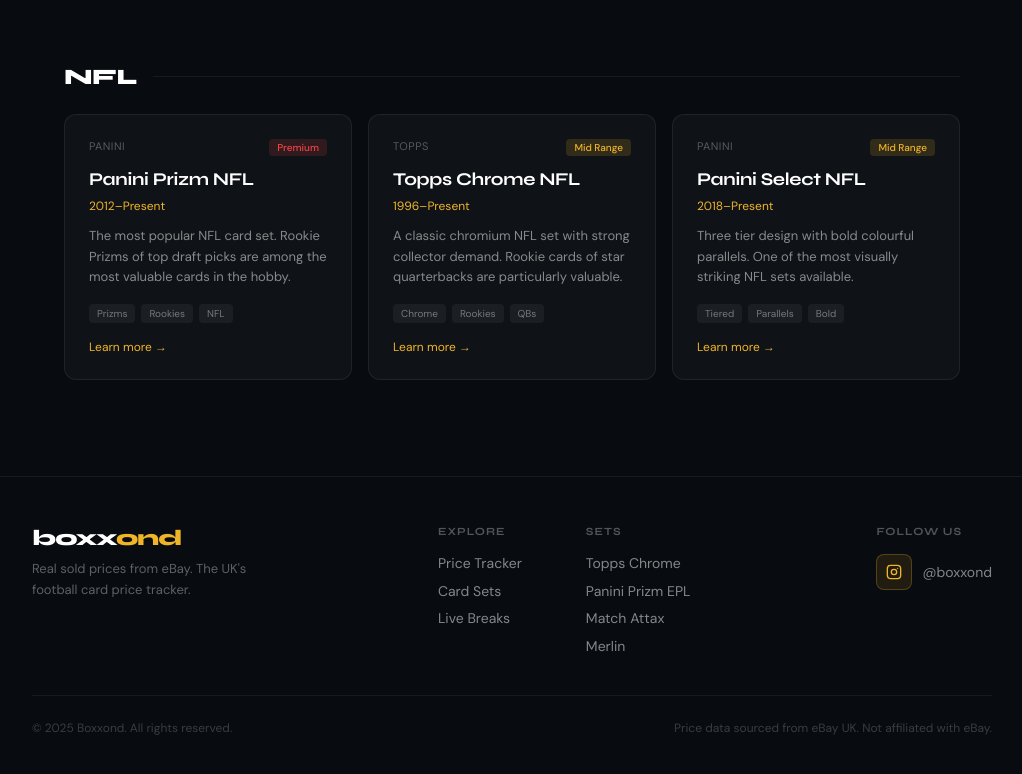
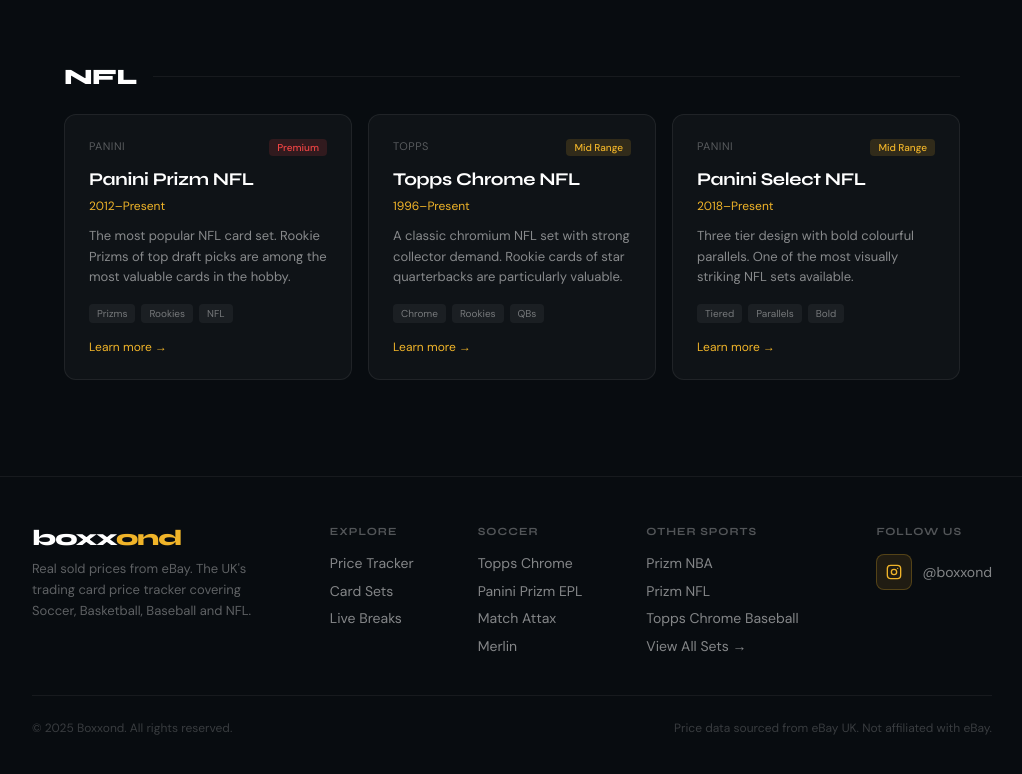
Before and after one commit to BoxxondMike/Boxxond, a Next.js app: page /sets in a window 1280 px wide. Shown: the part 1767-2541 px from the top of the page, without its empty margins (128-1150 px from the left). Built offline with nearby package versions, Linux system fonts and the light colour scheme.

Commit message:
update footer with all sports

```diff
--- a/app/layout.tsx
+++ b/app/layout.tsx
@@ -59,7 +59,7 @@ export default function RootLayout({
                   boxx<span style={{ color: "#f0b429" }}>ond</span>
                 </div>
                 <div style={{ fontSize: "13px", color: "rgba(255,255,255,0.35)", maxWidth: "220px", lineHeight: 1.6 }}>
-                  Real sold prices from eBay. The UK's football card price tracker.
+                  Real sold prices from eBay. The UK's trading card price tracker covering Soccer, Basketball, Baseball and NFL.
                 </div>
               </div>
 
@@ -74,12 +74,22 @@ export default function RootLayout({
                 </div>
 
                 <div>
-                  <div style={{ fontSize: "11px", color: "rgba(255,255,255,0.3)", textTransform: "uppercase", letterSpacing: "1px", marginBottom: "1rem", fontFamily: "var(--font-syne)", fontWeight: 700 }}>Sets</div>
+  <div style={{ fontSize: "11px", color: "rgba(255,255,255,0.3)", textTransform: "uppercase", letterSpacing: "1px", marginBottom: "1rem", fontFamily: "var(--font-syne)", fontWeight: 700 }}>Soccer</div>
   <div style={{ display: "flex", flexDirection: "column", gap: "0.6rem" }}>
     <Link href="/sets/topps-chrome" style={{ fontSize: "14px", color: "rgba(255,255,255,0.5)", textDecoration: "none" }}>Topps Chrome</Link>
     <Link href="/sets/panini-prizm-epl" style={{ fontSize: "14px", color: "rgba(255,255,255,0.5)", textDecoration: "none" }}>Panini Prizm EPL</Link>
     <Link href="/sets/topps-match-attax" style={{ fontSize: "14px", color: "rgba(255,255,255,0.5)", textDecoration: "none" }}>Match Attax</Link>
     <Link href="/sets/merlin" style={{ fontSize: "14px", color: "rgba(255,255,255,0.5)", textDecoration: "none" }}>Merlin</Link>
+  </div>
+</div>
+
+<div>
+  <div style={{ fontSize: "11px", color: "rgba(255,255,255,0.3)", textTransform: "uppercase", letterSpacing: "1px", marginBottom: "1rem", fontFamily: "var(--font-syne)", fontWeight: 700 }}>Other Sports</div>
+  <div style={{ display: "flex", flexDirection: "column", gap: "0.6rem" }}>
+    <Link href="/sets/panini-prizm-nba" style={{ fontSize: "14px", color: "rgba(255,255,255,0.5)", textDecoration: "none" }}>Prizm NBA</Link>
+    <Link href="/sets/panini-prizm-nfl" style={{ fontSize: "14px", color: "rgba(255,255,255,0.5)", textDecoration: "none" }}>Prizm NFL</Link>
+    <Link href="/sets/topps-chrome-baseball" style={{ fontSize: "14px", color: "rgba(255,255,255,0.5)", textDecoration: "none" }}>Topps Chrome Baseball</Link>
+    <Link href="/sets" style={{ fontSize: "14px", color: "rgba(255,255,255,0.5)", textDecoration: "none" }}>View All Sets →</Link>
   </div>
 </div>
               </div>
```
Lines whose indentation alone changed are shown as unchanged.
